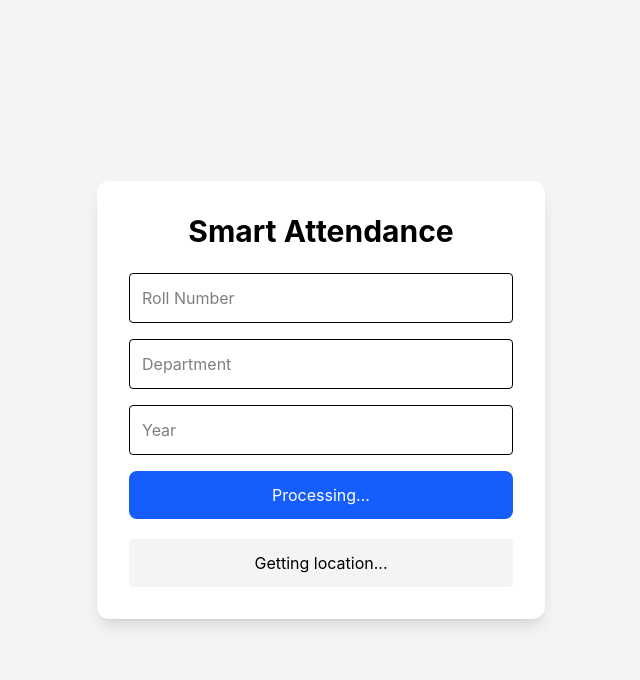
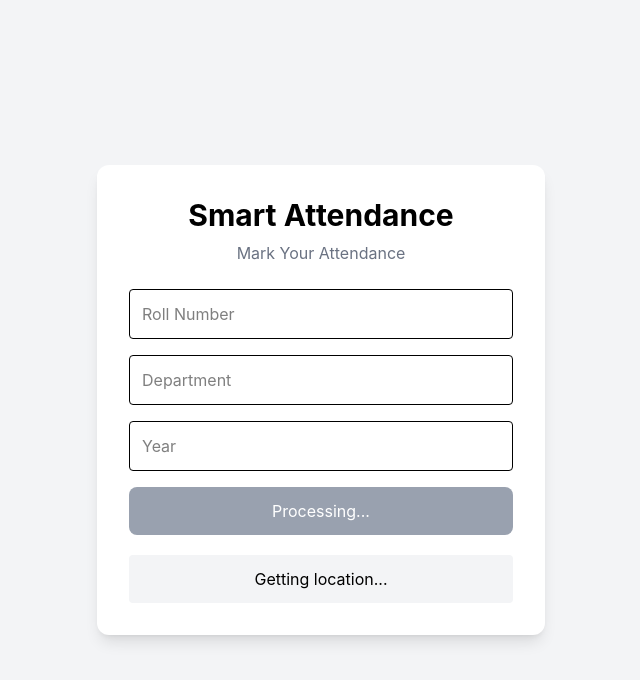
Before and after one commit to SubhojitMitra18/smart-attendance-frontend, a React app: page / in a window 1280 px wide. Both pictures are taken after a click on the button "Mark Attendance". Shown: the top 680 px of the page, without its empty margins (319-959 px from the left). Built offline with nearby package versions, Linux system fonts and the light colour scheme; no server answers; the HTML template or start-up script is replaced by a standard one.

Commit message:
first commit

```diff
--- a/src/pages/ScanPage.jsx
+++ b/src/pages/ScanPage.jsx
@@ -11,6 +11,7 @@ function ScanPage() {
   const [status, setStatus] = useState("");
   const [loading, setLoading] = useState(false);
 
+  // GEOLOCATION
   const getLocation = () => {
     return new Promise((resolve, reject) => {
       navigator.geolocation.getCurrentPosition(
@@ -49,6 +50,8 @@ function ScanPage() {
 
       const location = await getLocation();
 
+      console.log("Location:", location);
+
       setStatus("Verifying session...");
 
       const res = await API.post(
@@ -57,15 +60,21 @@ function ScanPage() {
           rollNumber: formData.rollNumber,
           department: formData.department,
           year: formData.year,
+
           latitude: location.latitude,
           longitude: location.longitude,
         }
       );
 
-      console.log(res)
+      console.log(
+        "Attendance Response:",
+        res.data
+      );
 
-      console.log(formData)
-
+      console.log(
+        "Form Data:",
+        formData
+      );
 
       setStatus(res.data.message);
 
@@ -76,12 +85,25 @@ function ScanPage() {
       });
 
     } catch (error) {
-      console.error(error);
 
-      setStatus(
-        error.response?.data?.message ||
-        "Attendance failed"
+      console.error(
+        "Attendance Error:",
+        error
       );
+
+      if (
+        error.code === 1
+      ) {
+        setStatus(
+          "Location permission denied"
+        );
+      } else {
+        setStatus(
+          error.response?.data?.message ||
+          "Attendance failed"
+        );
+      }
+
     } finally {
       setLoading(false);
     }
@@ -89,11 +111,16 @@ function ScanPage() {
 
   return (
     <div className="min-h-screen bg-gray-100 flex justify-center items-center p-5">
+
       <div className="bg-white p-8 rounded-xl shadow-lg w-full max-w-md">
 
-        <h1 className="text-3xl font-bold text-center mb-6">
+        <h1 className="text-3xl font-bold text-center mb-2">
           Smart Attendance
         </h1>
+
+        <p className="text-center text-gray-500 mb-6">
+          Mark Your Attendance
+        </p>
 
         <input
           type="text"
@@ -102,6 +129,7 @@ function ScanPage() {
           value={formData.rollNumber}
           onChange={handleChange}
           className="w-full border p-3 rounded mb-4"
+          required
         />
 
         <input
@@ -111,6 +139,7 @@ function ScanPage() {
           value={formData.department}
           onChange={handleChange}
           className="w-full border p-3 rounded mb-4"
+          required
         />
 
         <input
@@ -120,12 +149,17 @@ function ScanPage() {
           value={formData.year}
           onChange={handleChange}
           className="w-full border p-3 rounded mb-4"
+          required
         />
 
         <button
           onClick={handleAttendance}
           disabled={loading}
-          className="w-full bg-blue-600 text-white p-3 rounded-lg"
+          className={`w-full p-3 rounded-lg text-white ${
+            loading
+              ? "bg-gray-400 cursor-not-allowed"
+              : "bg-blue-600 hover:bg-blue-700"
+          }`}
         >
           {loading
             ? "Processing..."
@@ -133,12 +167,13 @@ function ScanPage() {
         </button>
 
         {status && (
-          <div className="mt-5 p-3 bg-gray-100 rounded text-center">
+          <div className="mt-5 p-3 rounded bg-gray-100 text-center">
             {status}
           </div>
         )}
 
       </div>
+
     </div>
   );
 }
```
